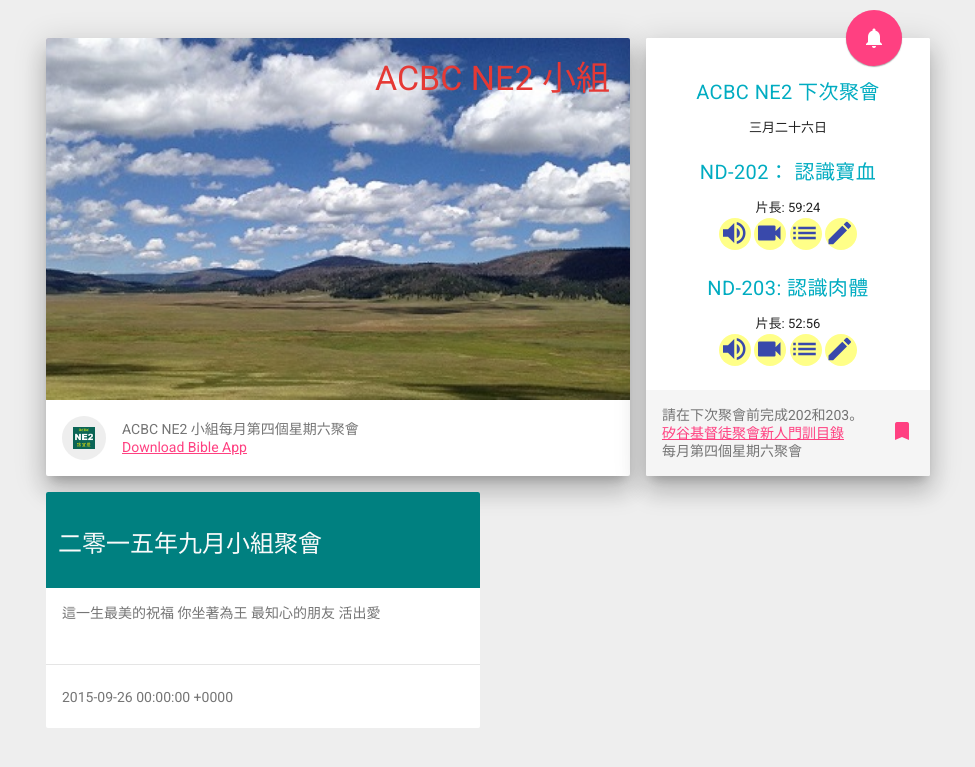
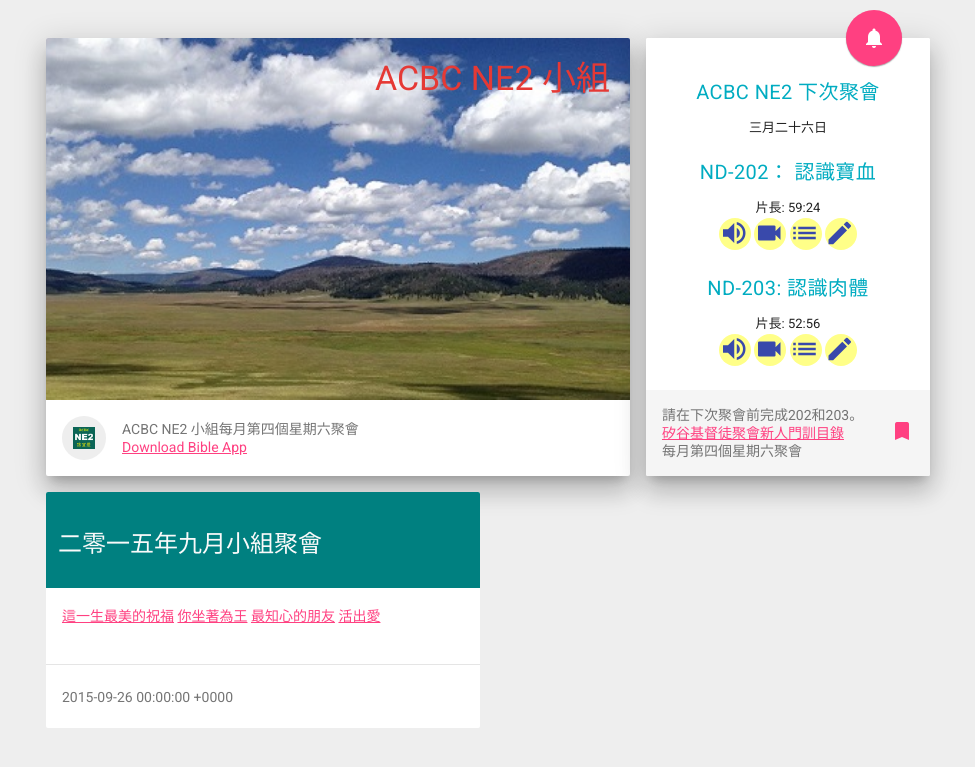
Before and after one commit to wzhouus/wzhouus.github.io, a Jekyll site: the page built from ne2/index.html, in a window 1280 px wide. Shown: the top 767 px of the page, without its empty margins (152-1127 px from the left). Built offline with Jekyll 4.4.1, drawn with Linux system fonts in a browser that asks for light colours; nearby versions of some CDN libraries.

Commit message:
Update index.html

```diff
--- a/ne2/index.html
+++ b/ne2/index.html
@@ -10,7 +10,7 @@
               <h4>{{ post.title }}</h4>
             </div>
             <div class="mdl-card__supporting-text mdl-color-text--grey-600">
-		{{ post.content | strip_html | truncatewords: 100 }}
+		{{ post.content | truncatewords: 300 }}
 	    </div>
 	    <div class="mdl-card__supporting-text meta mdl-color-text--grey-600">
               <div>
```
